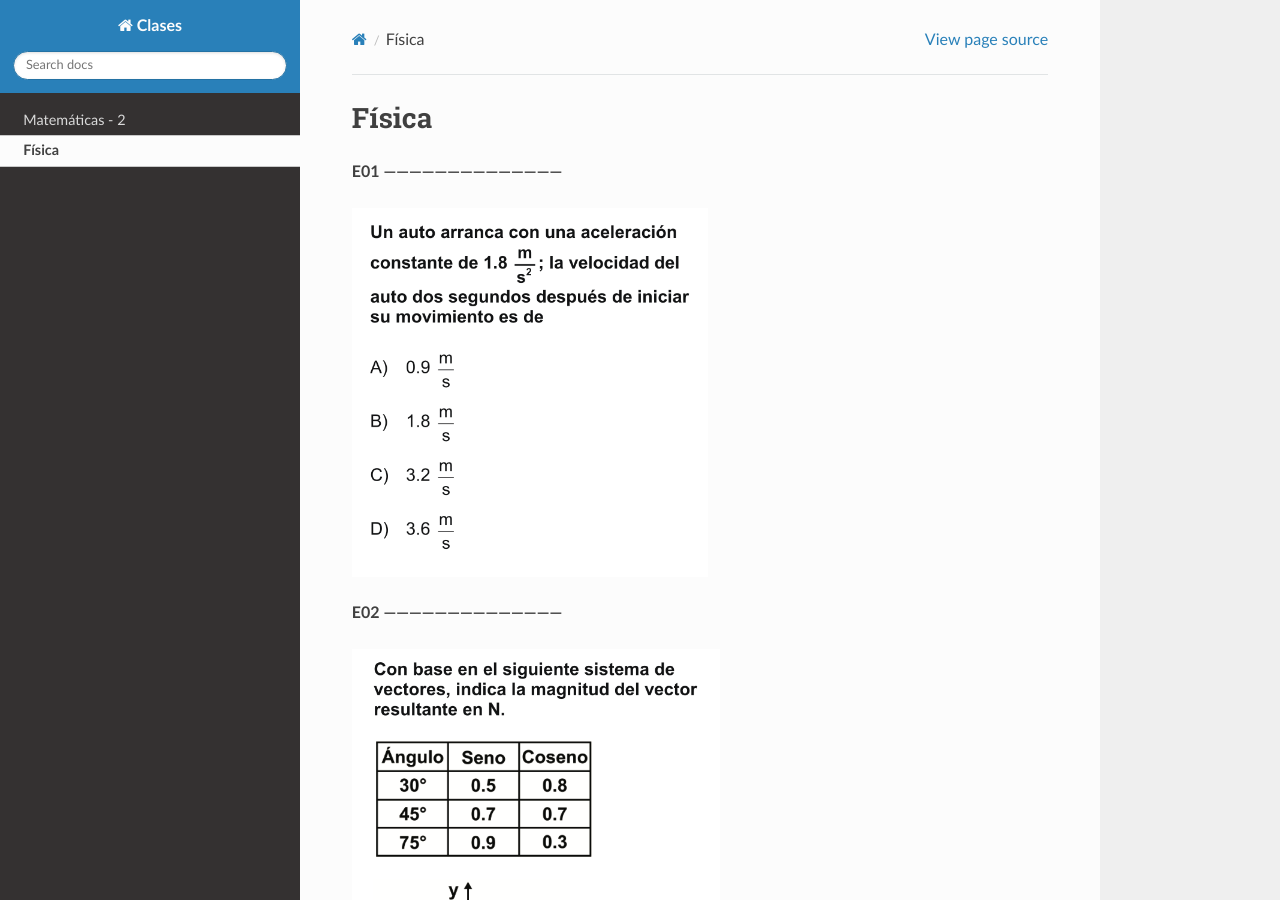
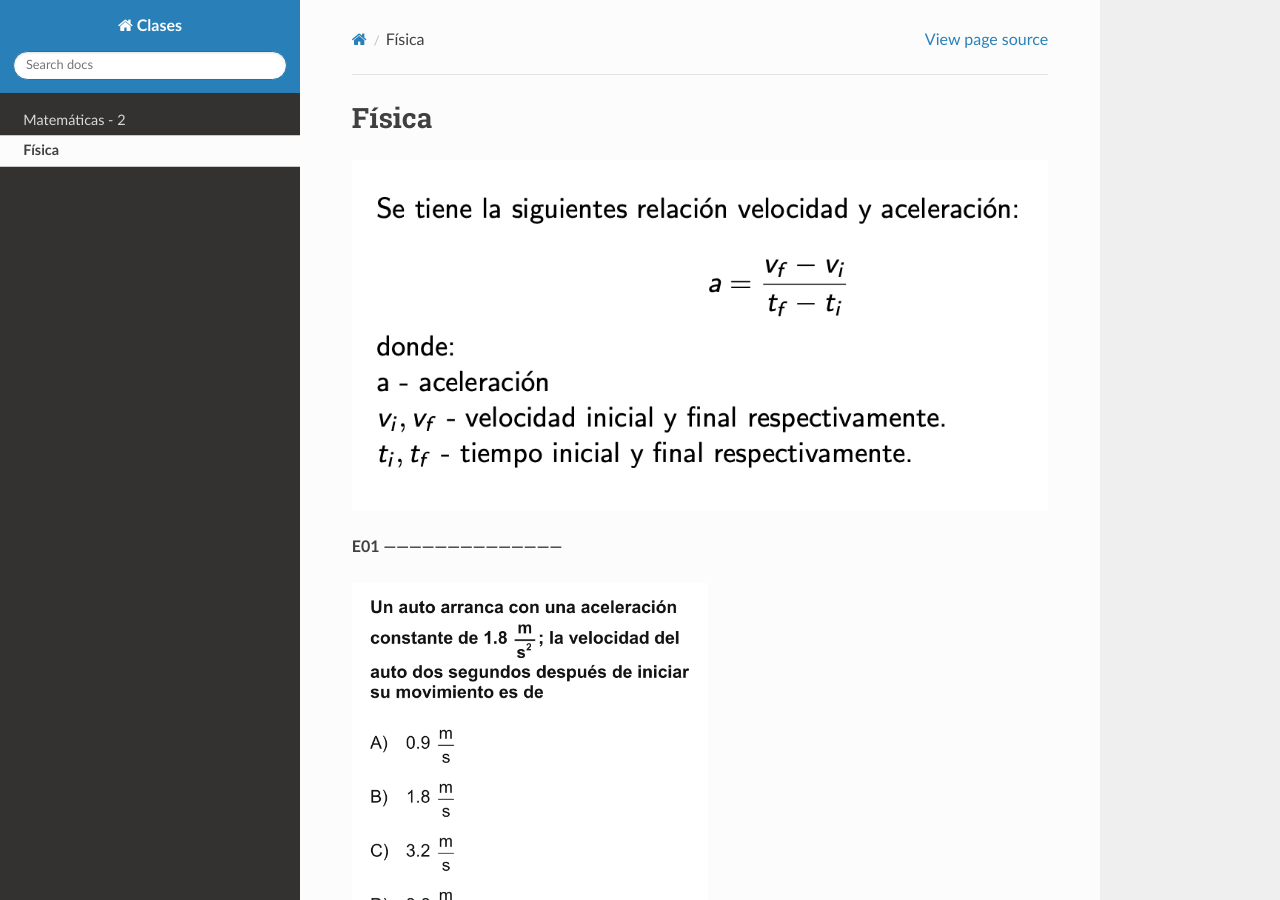
Before and after one commit to matecom57/santosg57-clasesparticulares, a Sphinx documentation site: the page built from docs/source/Fisica/fisica.rst, in a window 1280 px wide and 900 px high. Built offline with Sphinx 7.4.7 and the Read the Docs theme 3.1.0, drawn with Linux system fonts in a browser that asks for light colours.

Commit message:
Test comité

```diff
--- a/docs/source/Fisica/fisica.rst
+++ b/docs/source/Fisica/fisica.rst
@@ -1,5 +1,7 @@
 Física
 ======
+
+.. image:: velocidad.png
 
 **E01 ------------------------------------------**
 
```
Also changed, not shown: docs/source/Fisica/velocidad.png (added), 9 other files.
